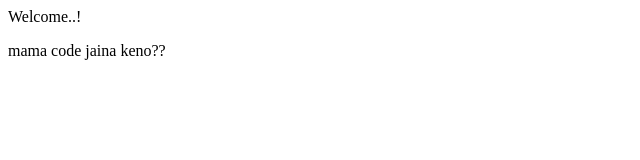
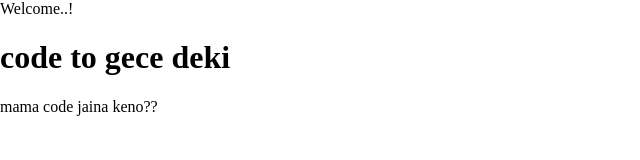
Before and after one commit to P2B-ARIF/portfolio-website-01, a plain HTML site: page portfolio-website/index.html in a window 1280 px wide. Shown: the whole page, without its empty margins (0-640 px from the left). Drawn offline with Linux system fonts and the light colour scheme.

Commit message:
style added

```diff
--- a/portfolio-website/index.html
+++ b/portfolio-website/index.html
@@ -9,7 +9,7 @@
 </head>
 <body>
     Welcome..!
-
+    <h1>code to gece deki</h1>
     <p>mama code jaina keno??</p>
 </body>
 </html>
--- a/portfolio-website/style.css
+++ b/portfolio-website/style.css
@@ -0,0 +1,4 @@
+body{
+    margin: 0;
+    padding: 0;
+}
```
